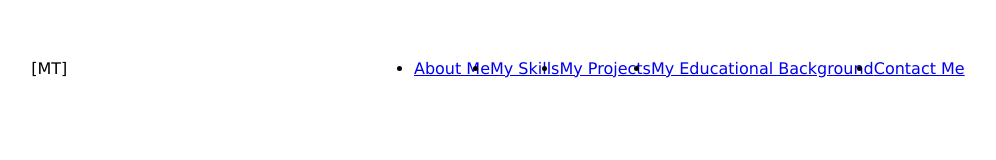
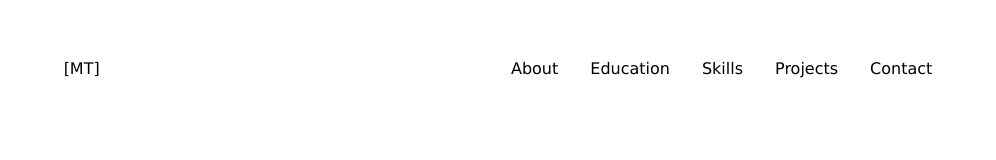
Before and after one commit to Talibiq123/Basic-Portfolio, a plain HTML site: page index.html in a window 1280 px wide. Shown: the whole page, without its empty margins (142-1138 px from the left). Drawn offline with Linux system fonts and the light colour scheme.

Commit message:
Portfolio

```diff
--- a/index.html
+++ b/index.html
@@ -14,11 +14,11 @@
         <div class="my-logo">[MT]</div>
         <div>
             <ul class="nav-links">
-                <li><a href="#about">About Me</a></li>
-                <li><a href="#skills">My Skills</a></li>
-                <li><a href="#projects">My Projects</a></li>
-                <li><a href="#education">My Educational Background</a></li>
-                <li><a href="#contact">Contact Me</a></li>
+                <li><a href="#about">About</a></li>
+                <li><a href="#education">Education</a></li>
+                <li><a href="#skills">Skills</a></li>
+                <li><a href="#projects">Projects</a></li>
+                <li><a href="#contact">Contact</a></li>
             </ul>
         </div>
     </nav>
--- a/styles.css
+++ b/styles.css
@@ -28,3 +28,20 @@ nav{
     align-items: center;
     height: 17vh;
 }
+
+.nav-links{
+    gap: 2rem;
+    list-style: none;
+    font-size: 1rem;
+}
+
+.nav-links, li, a{
+    text-decoration: none;
+    color: black;
+}
+
+a:hover{
+    color: green;
+    text-decoration: underline;
+    text-underline-offset: 0.3rem;
+}
```
